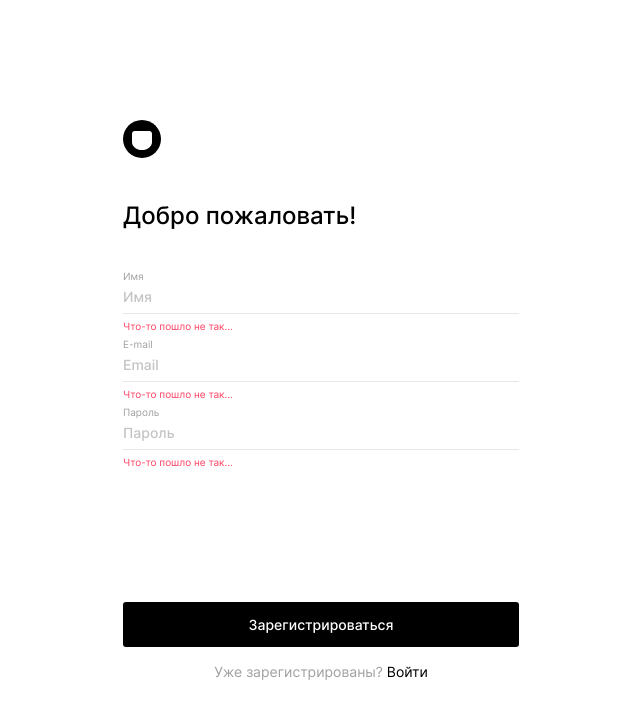
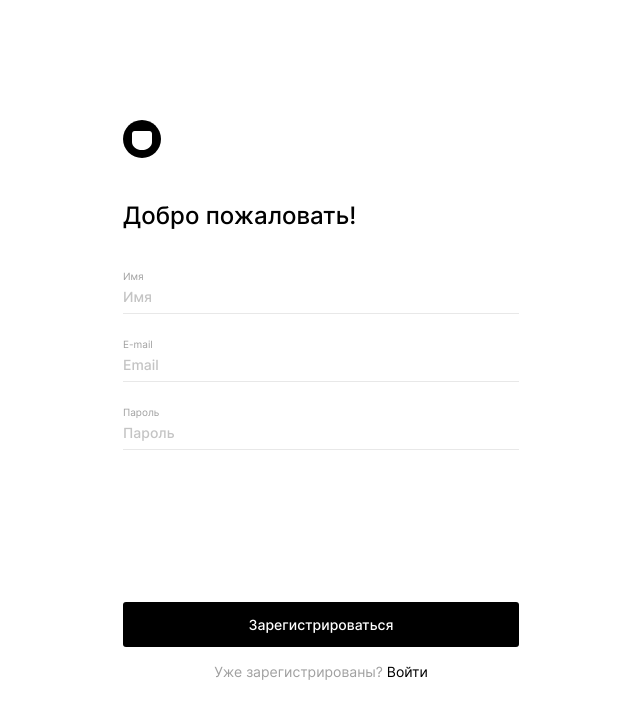
Before and after one commit to pchupchu/movies-explorer-frontend, a React (Create React App) app: page /signup in a window 1280 px wide. Shown: the top 718 px of the page, without its empty margins (319-959 px from the left). Built offline with nearby package versions, Linux system fonts and the light colour scheme.

Commit message:
Add validation to Register and Login

```diff
--- a/src/components/Login/Login.css
+++ b/src/components/Login/Login.css
@@ -140,7 +140,7 @@
   left: 0;
   width: max-content;
   max-width: 390px;
-  margin-top: 6px;
+  margin: 0;
 }
 
 @media screen and (max-width: 576px) {
--- a/src/components/Login/Login.js
+++ b/src/components/Login/Login.js
@@ -1,8 +1,10 @@
 import { Link } from "react-router-dom";
 import "./Login.css";
 import logo from "../../images/logo.svg";
+import { useFormAndValidation } from "../../hooks/useFormAndValidation";
 
 function Login() {
+  const { values, handleChange, errors, isValid } = useFormAndValidation();
   return (
     <main className="login">
       <Link to="/">
@@ -18,10 +20,16 @@ function Login() {
             id="email"
             name="email"
             placeholder="Email"
+            value={values.email || ""}
+            onChange={handleChange}
             required
           />
-          <span className={`login__form-error login__form-error_active`}>
-            Что-то пошло не так...
+          <span
+            className={`auth__form-error ${
+              isValid ? "" : "auth__form-error_active"
+            }`}
+          >
+            {errors.email}
           </span>
         </label>
         <label className="login__form-label">
@@ -34,10 +42,16 @@ function Login() {
             placeholder="Пароль"
             minLength="6"
             maxLength="30"
+            value={values.password || ""}
+            onChange={handleChange}
             required
           />
-          <span className={`login__form-error login__form-error_active`}>
-            Что-то пошло не так...
+          <span
+            className={`auth__form-error ${
+              isValid ? "" : "auth__form-error_active"
+            }`}
+          >
+            {errors.password}
           </span>
         </label>
         <button type="submit" className="login__form-button">
--- a/src/components/Profile/Profile.js
+++ b/src/components/Profile/Profile.js
@@ -19,7 +19,7 @@ function Profile() {
               id="name"
               name="name"
               placeholder="Имя"
-              minLength="6"
+              minLength="2"
               maxLength="30"
               required
               defaultValue={"Виталий"}
--- a/src/components/Register/Register.css
+++ b/src/components/Register/Register.css
@@ -132,7 +132,7 @@
   left: 0;
   width: max-content;
   max-width: 390px;
-  margin-top: 6px;
+  margin: 0;
 }
 
 @media screen and (max-width: 576px) {
--- a/src/components/Register/Register.js
+++ b/src/components/Register/Register.js
@@ -1,8 +1,11 @@
 import { Link } from "react-router-dom";
 import "./Register.css";
 import logo from "../../images/logo.svg";
+import { useFormAndValidation } from "../../hooks/useFormAndValidation";
 
 function Register() {
+  const { values, handleChange, errors, isValid } = useFormAndValidation();
+
   return (
     <main className="auth">
       <Link to="/">
@@ -18,12 +21,18 @@ function Register() {
             id="name"
             name="name"
             placeholder="Имя"
-            minLength="6"
+            minLength="2"
             maxLength="30"
+            value={values.name || ""}
+            onChange={handleChange}
             required
           />
-          <span className={`auth__form-error auth__form-error_active`}>
-            Что-то пошло не так...
+          <span
+            className={`auth__form-error ${
+              isValid ? "" : "auth__form-error_active"
+            }`}
+          >
+            {errors.name}
           </span>
         </label>
         <label className="auth__form-label">
@@ -34,10 +43,16 @@ function Register() {
             id="email"
             name="email"
             placeholder="Email"
+            value={values.email || ""}
+            onChange={handleChange}
             required
           />
-          <span className={`auth__form-error auth__form-error_active`}>
-            Что-то пошло не так...
+          <span
+            className={`auth__form-error ${
+              isValid ? "" : "auth__form-error_active"
+            }`}
+          >
+            {errors.email}
           </span>
         </label>
         <label className="auth__form-label">
@@ -50,10 +65,16 @@ function Register() {
             placeholder="Пароль"
             minLength="6"
             maxLength="30"
+            value={values.password || ""}
+            onChange={handleChange}
             required
           />
-          <span className={`auth__form-error auth__form-error_active`}>
-            Что-то пошло не так...
+          <span
+            className={`auth__form-error ${
+              isValid ? "" : "auth__form-error_active"
+            }`}
+          >
+            {errors.password}
           </span>
         </label>
         <button type="submit" className="auth__form-button">
@@ -62,7 +83,7 @@ function Register() {
       </form>
       <span className="auth__text">
         {"Уже зарегистрированы? "}
-        <Link className="auth__text auth__link" to="/signup">
+        <Link className="auth__text auth__link" to="/signin">
           Войти
         </Link>
       </span>
--- /dev/null
+++ b/src/hooks/useFormAndValidation.js
@@ -0,0 +1,33 @@
+import { useState, useCallback } from "react";
+
+export function useFormAndValidation() {
+  const [values, setValues] = useState({});
+  const [errors, setErrors] = useState({});
+  const [isValid, setIsValid] = useState(true);
+
+  const handleChange = (e) => {
+    const { name, value } = e.target;
+    setValues({ ...values, [name]: value });
+    setErrors({ ...errors, [name]: e.target.validationMessage });
+    setIsValid(e.target.closest("form").checkValidity());
+  };
+
+  const resetForm = useCallback(
+    (newValues = {}, newErrors = {}, newIsValid = false) => {
+      setValues(newValues);
+      setErrors(newErrors);
+      setIsValid(newIsValid);
+    },
+    [setValues, setErrors, setIsValid]
+  );
+
+  return {
+    values,
+    handleChange,
+    errors,
+    isValid,
+    resetForm,
+    setValues,
+    setIsValid,
+  };
+}
```
